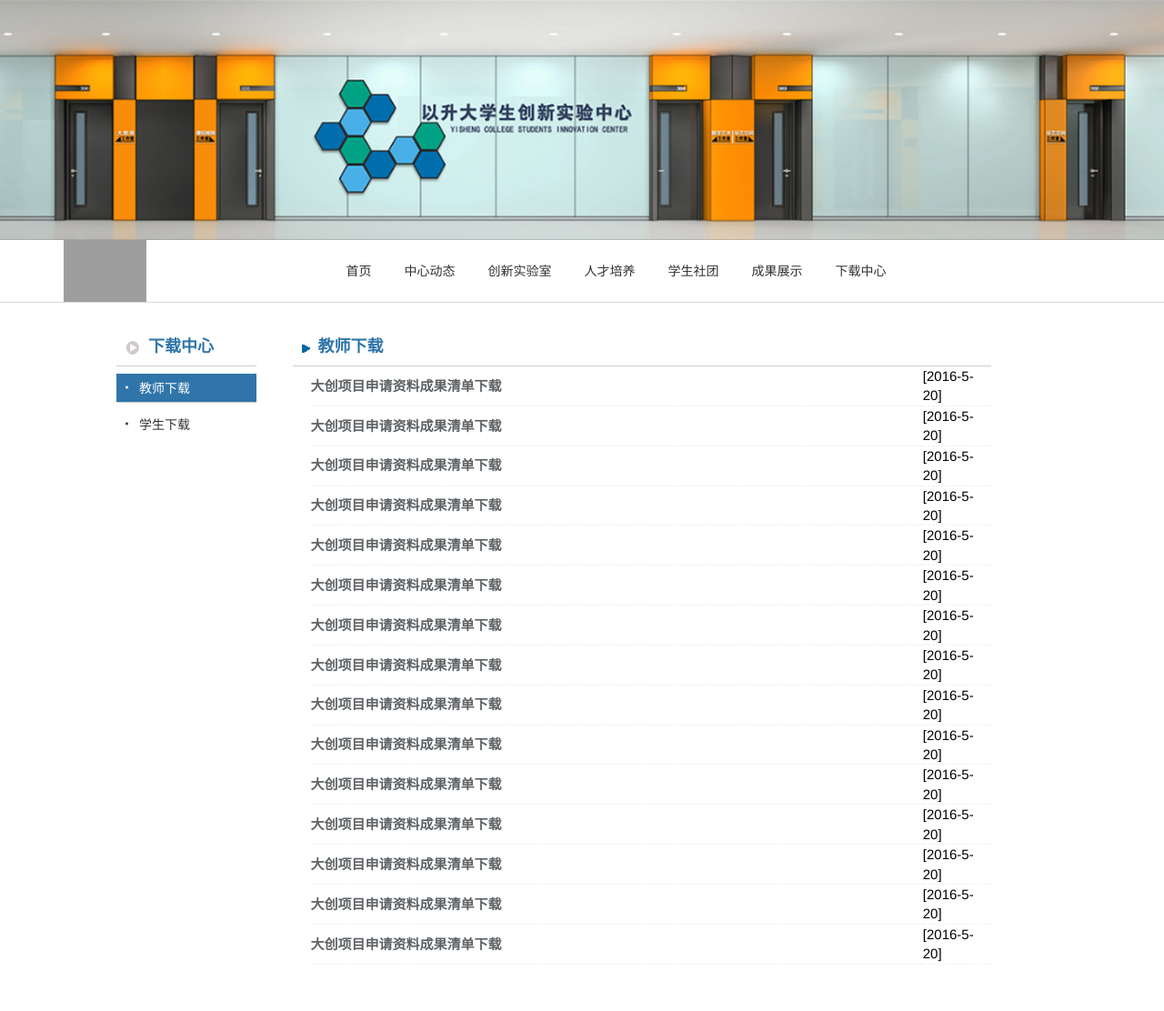
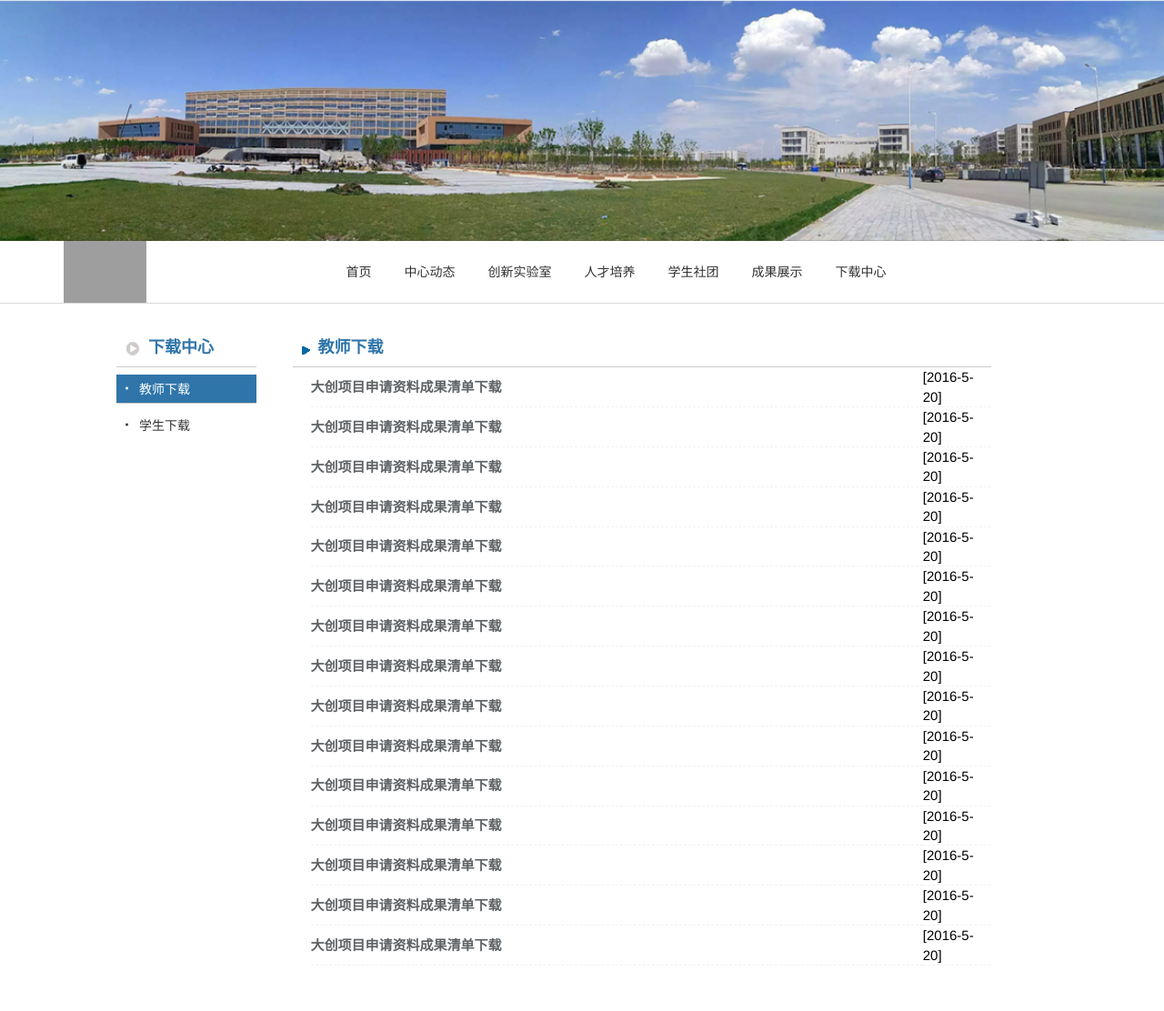
Before and after one commit to wemakebug/website-A-client, a plain HTML site: page html/download/teacherDownload.html in a window 1280 px wide. Shown: the whole page at 91% size. Drawn offline with Linux system fonts and the light colour scheme; grey boxes are pictures that could not be loaded.

Commit message:
下载页面和内容页面链接

```diff
--- a/html/download/teacherDownload.html
+++ b/html/download/teacherDownload.html
@@ -2,7 +2,7 @@
 <html lang="en">
 <head>
 	<meta charset="UTF-8">
-	<title>下载中心</title>
+	<title>教师下载</title>
 	<script src="../../public/jquery.min.js"></script>
 	<link rel="stylesheet" href="../../public/bootstrap-3.3.5-dist/css/bootstrap.min.css">
 	<link rel="stylesheet" type="text/css" href="../../css/main.css">
@@ -11,7 +11,7 @@
 </head>
 <body>
 	<div class="header-img" style="whdth:100%;">
-		<img src="../../images/img1.png" alt="中心动态头部图片" width="100%">
+		<img src="../../images/download1.png" alt="中心动态头部图片" width="100%">
 	</div>
 	<nav class="nav" >
       <div class="container">
@@ -52,7 +52,31 @@
 			<table class="list1">
 				<tbody>
 					<tr>
-						<th><a href="">大创项目申请资料成果清单下载</a></th>
+						<th><a href="./download1.html">大创项目申请资料成果清单下载</a></th>
+						<td>[2016-5-20]</td>
+					</tr>
+					<tr>
+						<th><a href="./download1.html">大创项目申请资料成果清单下载</a></th>
+						<td>[2016-5-20]</td>
+					</tr>
+					<tr>
+						<th><a href="./download1.html">大创项目申请资料成果清单下载</a></th>
+						<td>[2016-5-20]</td>
+					</tr>
+					<tr>
+						<th><a href="./download1.html">大创项目申请资料成果清单下载</a></th>
+						<td>[2016-5-20]</td>
+					</tr>
+					<tr>
+						<th><a href="./download1.html">大创项目申请资料成果清单下载</a></th>
+						<td>[2016-5-20]</td>
+					</tr>
+					<tr>
+						<th><a href="./download1.html">大创项目申请资料成果清单下载</a></th>
+						<td>[2016-5-20]</td>
+					</tr>
+					<tr>
+						<th><a href="./download1.html">大创项目申请资料成果清单下载</a></th>
 						<td>[2016-5-20]</td>
 					</tr>
 					<tr>
@@ -60,7 +84,11 @@
 						<td>[2016-5-20]</td>
 					</tr>
 					<tr>
-						<th><a href="">大创项目申请资料成果清单下载</a></th>
+						<th><a href="./download1.html">大创项目申请资料成果清单下载</a></th>
+						<td>[2016-5-20]</td>
+					</tr>
+					<tr>
+						<th><a href="./download1.html">大创项目申请资料成果清单下载</a></th>
 						<td>[2016-5-20]</td>
 					</tr>
 					<tr>
@@ -68,47 +96,19 @@
 						<td>[2016-5-20]</td>
 					</tr>
 					<tr>
-						<th><a href="">大创项目申请资料成果清单下载</a></th>
+						<th><a href="./download1.html">大创项目申请资料成果清单下载</a></th>
 						<td>[2016-5-20]</td>
 					</tr>
 					<tr>
-						<th><a href="">大创项目申请资料成果清单下载</a></th>
+						<th><a href="./download1.html">大创项目申请资料成果清单下载</a></th>
 						<td>[2016-5-20]</td>
 					</tr>
 					<tr>
-						<th><a href="">大创项目申请资料成果清单下载</a></th>
+						<th><a href="./download1.html">大创项目申请资料成果清单下载</a></th>
 						<td>[2016-5-20]</td>
 					</tr>
 					<tr>
-						<th><a href="">大创项目申请资料成果清单下载</a></th>
-						<td>[2016-5-20]</td>
-					</tr>
-					<tr>
-						<th><a href="">大创项目申请资料成果清单下载</a></th>
-						<td>[2016-5-20]</td>
-					</tr>
-					<tr>
-						<th><a href="">大创项目申请资料成果清单下载</a></th>
-						<td>[2016-5-20]</td>
-					</tr>
-					<tr>
-						<th><a href="">大创项目申请资料成果清单下载</a></th>
-						<td>[2016-5-20]</td>
-					</tr>
-					<tr>
-						<th><a href="">大创项目申请资料成果清单下载</a></th>
-						<td>[2016-5-20]</td>
-					</tr>
-					<tr>
-						<th><a href="">大创项目申请资料成果清单下载</a></th>
-						<td>[2016-5-20]</td>
-					</tr>
-					<tr>
-						<th><a href="">大创项目申请资料成果清单下载</a></th>
-						<td>[2016-5-20]</td>
-					</tr>
-					<tr>
-						<th><a href="">大创项目申请资料成果清单下载</a></th>
+						<th><a href="./download1.html">大创项目申请资料成果清单下载</a></th>
 						<td>[2016-5-20]</td>
 					</tr>
 				</tbody>
```
Also changed, not shown: html/download/download1.html (added, +62 -0 lines), html/download/studentDownload.html (+36 -36 lines), images/download1.png (added).
